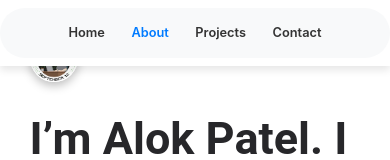
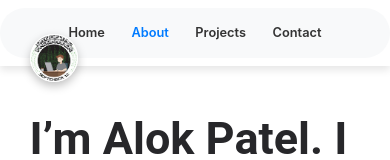
Before and after one commit to alok410/myportfolio, a React (Create React App) app: page /about in a window 390 px wide. Shown: the top 160 px of the page. Built offline with nearby package versions, Linux system fonts and the light colour scheme.

Commit message:
fifth commit

```diff
--- a/src/pages/styles/about.css
+++ b/src/pages/styles/about.css
@@ -72,7 +72,7 @@
 
 @media (max-width: 1024px) {
 	.about-logo {
-		z-index: 100;
+		z-index: 9994;
 	}
 
 	.about-main {
```
